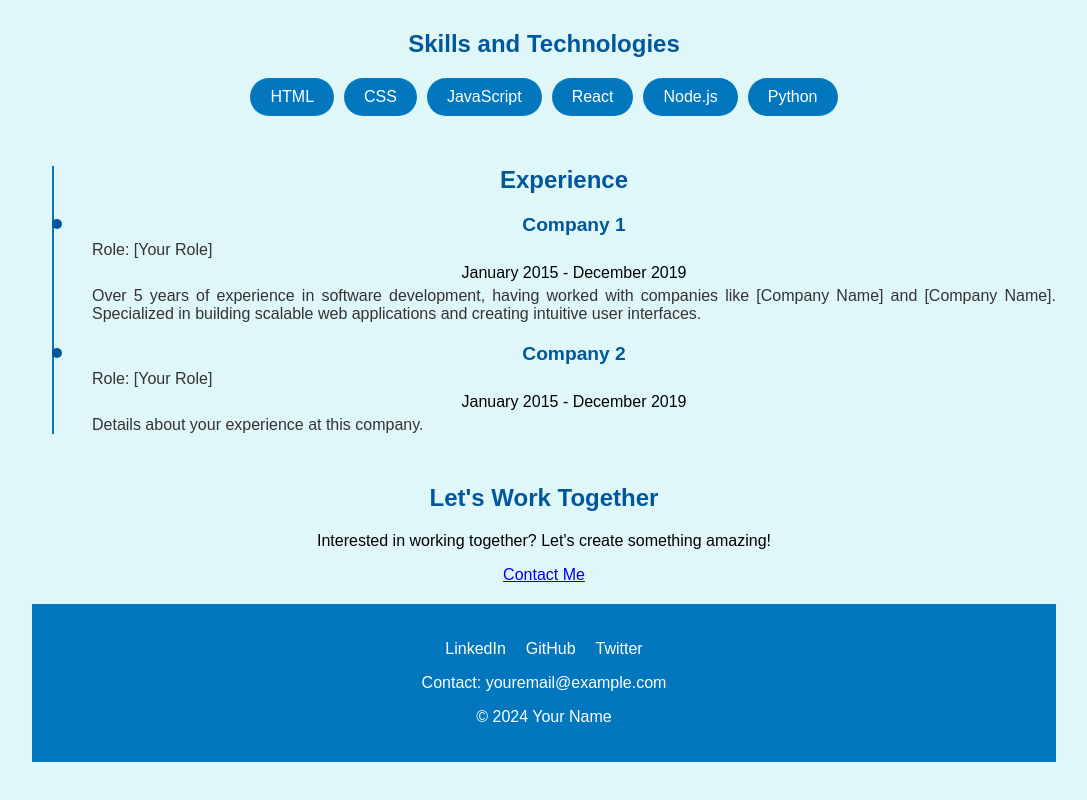
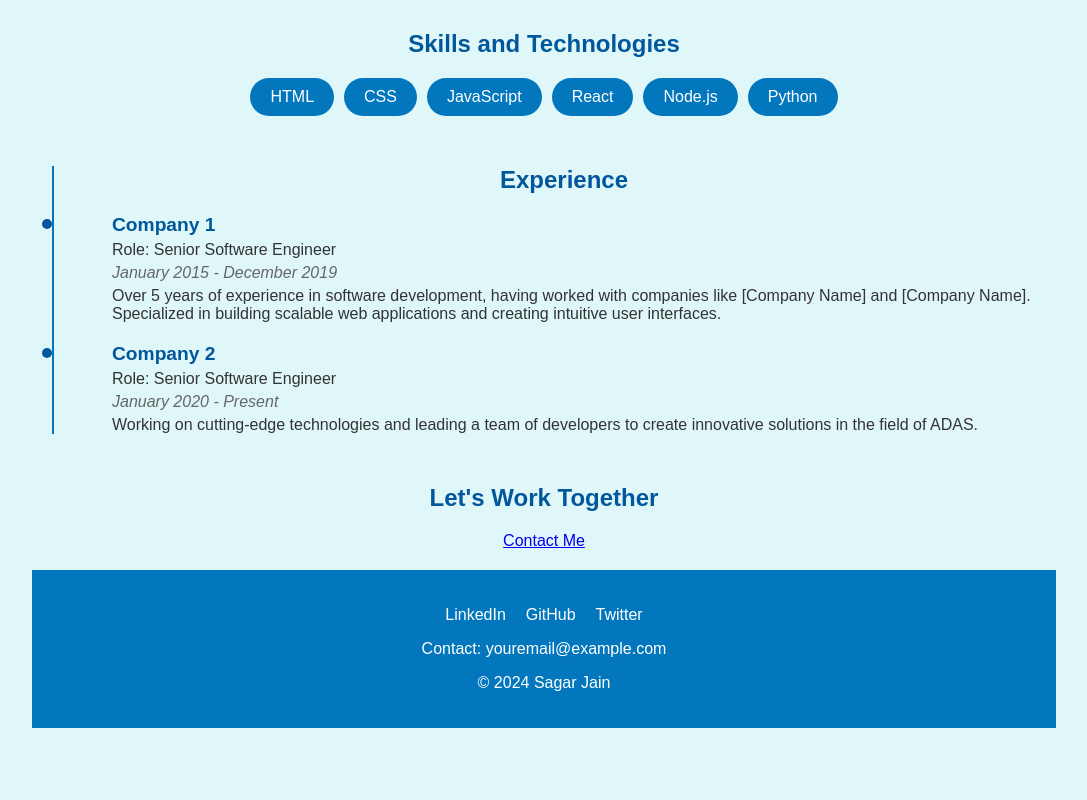
Before and after one commit to sagarjain2030/My_Website, a plain HTML site: page index.html in a window 1280 px wide. Shown: the part 1001-1801 px from the top of the page, without its empty margins (96-1183 px from the left). Drawn offline with Linux system fonts and the light colour scheme.

Commit message:
changes in index pages

```diff
--- a/css_files/index_styles.css
+++ b/css_files/index_styles.css
@@ -173,13 +173,15 @@ nav ul li a i
   border-radius: 20px;
 }
 
-#experience {
+#experience
+{
   position: relative;
   margin: 50px 0;
   padding-left: 40px;
 }
 
-#experience::before {
+#experience::before
+{
   content: '';
   position: absolute;
   top: 0;
@@ -189,16 +191,18 @@ nav ul li a i
   background-color: #0277bd; /* Blue */
 }
 
-.experience-item {
+.experience-item
+{
   position: relative;
   margin-bottom: 20px;
   padding-left: 20px;
 }
 
-.experience-item::before {
+.experience-item::before
+{
   content: '';
   position: absolute;
-  left: -20px;
+  left: -30px;
   top: 5px;
   height: 10px;
   width: 10px;
@@ -206,16 +210,26 @@ nav ul li a i
   background-color: #01579b; /* Dark blue */
 }
 
-.experience-item h3 {
-  margin: 0;
+.experience-item h3,
+.experience-item p,
+.experience-duration
+{
+  margin: 5px 0;
+  color: #333;
+  text-align: left;
+  padding-left: 20px;
+}
+
+.experience-item h3
+{
   font-size: 1.2em;
   color: #01579b; /* Dark blue */
 }
 
-.experience-item p {
-  margin: 5px 0;
-  color: #333;
-  text-align: justify;
+.experience-duration
+{
+  font-style: italic;
+  color: #666;
 }
 
 footer
--- a/index.html
+++ b/index.html
@@ -80,31 +80,29 @@
         <h2>Experience</h2>
         <div class="experience-item">
           <h3>Company 1</h3>
-          <p>Role: [Your Role]</p>
+          <p>Role: Senior Software Engineer</p>
           <div class="experience-duration">January 2015 - December 2019</div>
           <p>Over 5 years of experience in software development, having worked with companies like [Company Name] and [Company Name]. Specialized in building scalable web applications and creating intuitive user interfaces.</p>
         </div>
         <div class="experience-item">
           <h3>Company 2</h3>
-          <p>Role: [Your Role]</p>
-          <div class="experience-duration">January 2015 - December 2019</div>
-          <p>Details about your experience at this company.</p>
+          <p>Role: Senior Software Engineer</p>
+          <div class="experience-duration">January 2020 - Present</div>
+          <p>Working on cutting-edge technologies and leading a team of developers to create innovative solutions in the field of ADAS.</p>
         </div>
-        <!-- Add more experience items as needed -->
       </section>
-       <section id="cta">
+      <section id="cta">
         <h2>Let's Work Together</h2>
-        <p>Interested in working together? Let's create something amazing!</p>
         <a href="#contact" class="cta-button">Contact Me</a>
       </section>
       <footer>
         <ul class="social-media">
-          <li><a href="https://www.linkedin.com/in/yourprofile">LinkedIn</a></li>
+          <li><a href="www.linkedin.com/in/sagarjain2030">LinkedIn</a></li>
           <li><a href="https://github.com/yourprofile">GitHub</a></li>
           <li><a href="https://twitter.com/yourprofile">Twitter</a></li>
         </ul>
         <p>Contact: youremail@example.com</p>
-        <p>&copy; 2024 Your Name</p>
+        <p>&copy; 2024 Sagar Jain</p>
       </footer>
 </body>
 </html>
```
